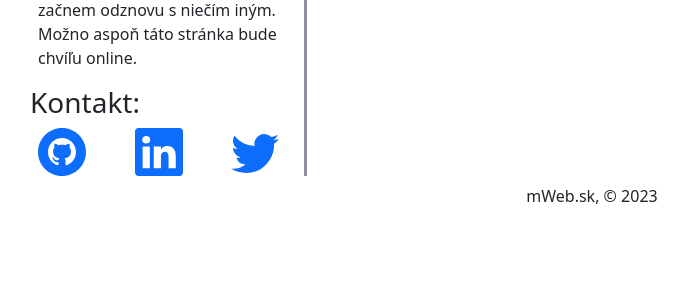
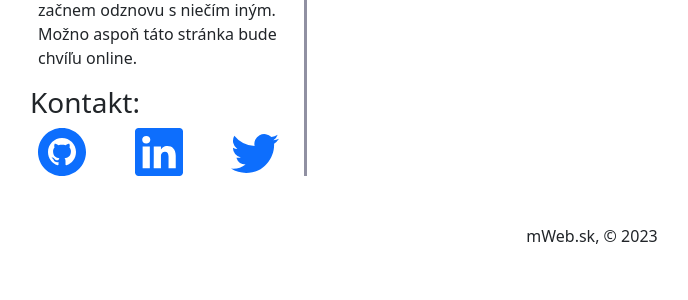
Before and after one commit to martinpuchly/mwebsk, a Django app: page / in a window 1280 px wide. Shown: the part 375-675 px from the top of the page, without its empty margins (48-736 px from the left). Run offline with Django 4.2, Linux system fonts and the light colour scheme; data that the repository does not hold is empty; some libraries are stand-ins or nearby versions.

Commit message:
.gitignore

```diff
--- a/templates/base.html
+++ b/templates/base.html
@@ -43,7 +43,7 @@
 			</main>
 		</div>
 	</div>
-	<footer class="container text-center mt-2">
+	<footer class="container text-center mt-5">
 		mWeb.sk, © {% now "Y" %}
 	</footer>
 
```
